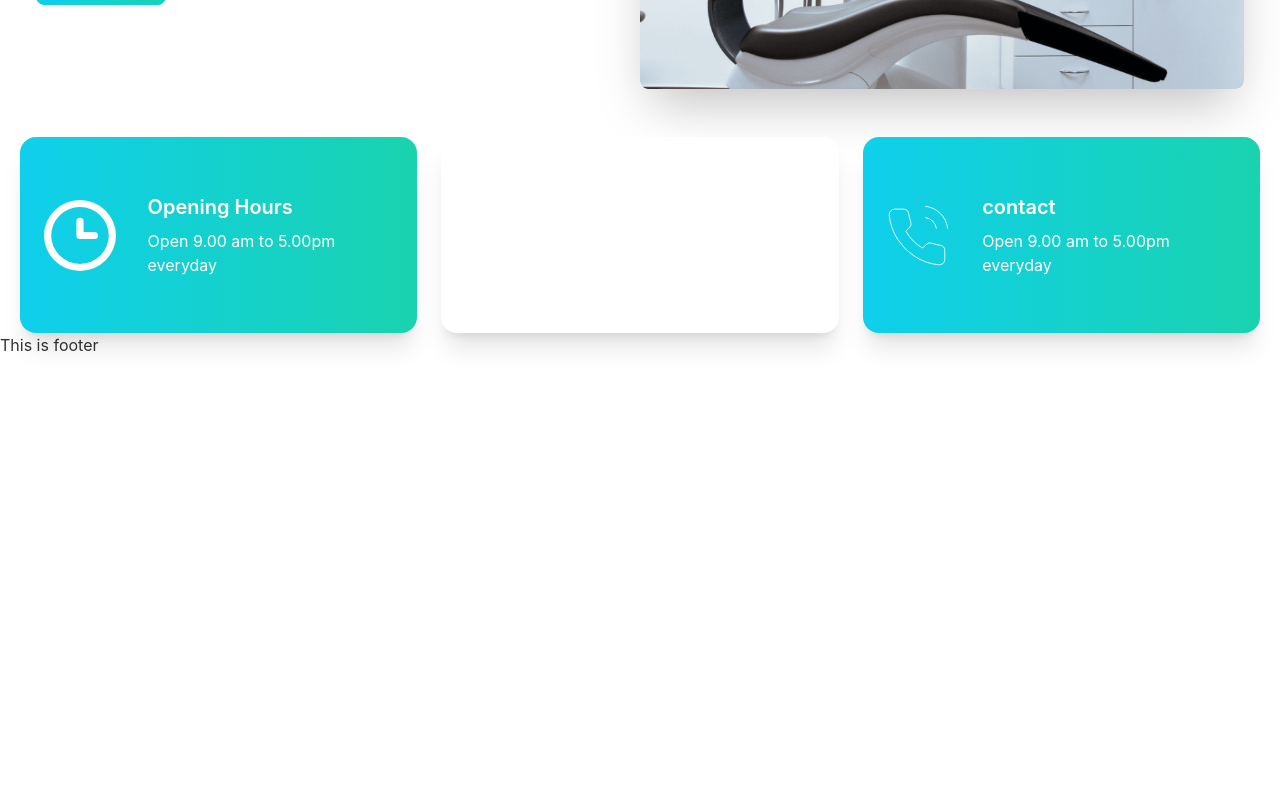
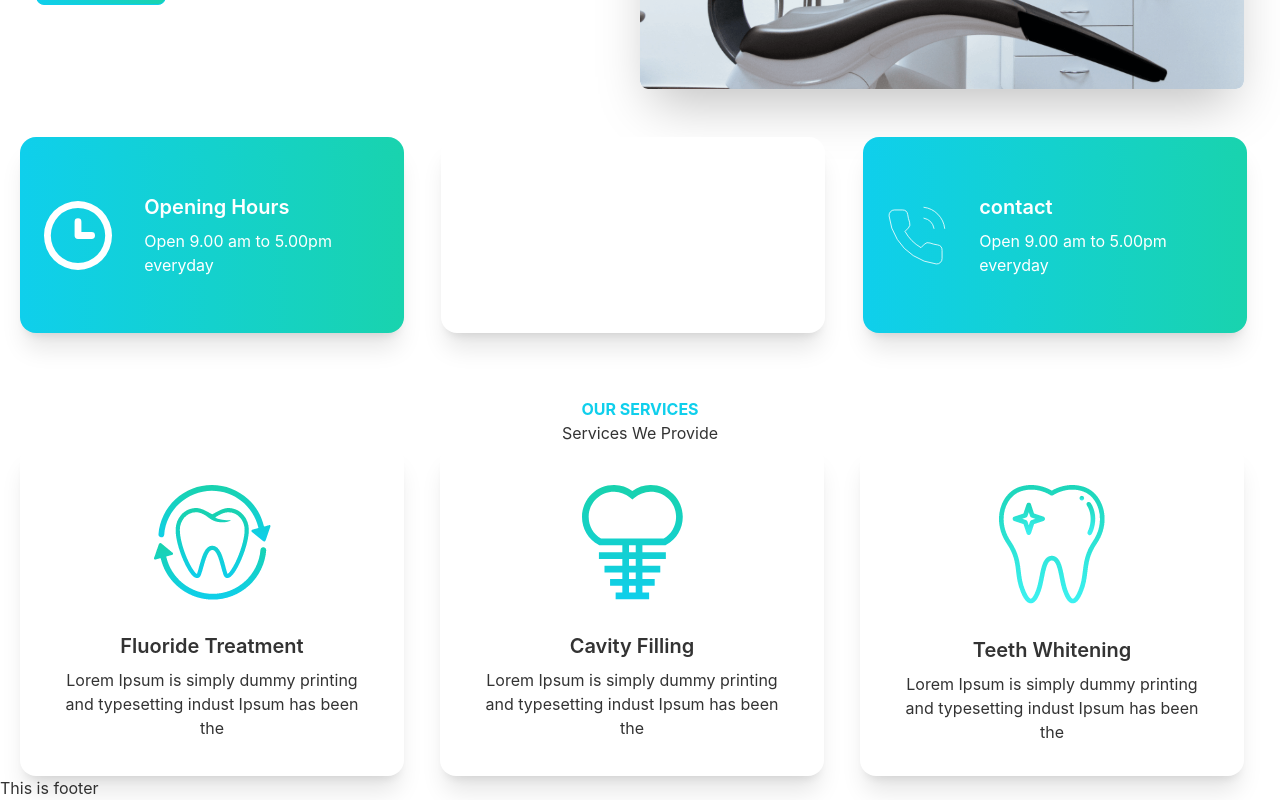
Before and after one commit to mrsahadatarefin/doctors-portal, a React (Create React App) app: page / in a window 1280 px wide. Shown: the part 352-1152 px from the top of the page. Before the commit the page ends 800 px from the top, so only its background shows below. Built offline with nearby package versions, Linux system fonts and the light colour scheme.

Commit message:
services info card done

```diff
--- a/src/Pages/Home/Home/Home.js
+++ b/src/Pages/Home/Home/Home.js
@@ -1,12 +1,14 @@
 import React from 'react';
 import Banner from '../Banner/Banner';
 import InfoCards from '../InfoCart/Infocart';
+import Services from '../services/Services';
 
 const Home = () => {
     return (
         <div className='mx-5'>
            <Banner></Banner>
            <InfoCards></InfoCards>
+           <Services></Services>
         </div>
     );
 };
--- a/src/Pages/Home/InfoCart/Infocard/InfoCard.js
+++ b/src/Pages/Home/InfoCart/Infocard/InfoCard.js
@@ -4,7 +4,7 @@
     const {name,description,icon, bgClass}= card;
 
     return (
-        <div className={`text-white card card-side bg-base-100 shadow-xl p-6 ${bgClass}`}>
+        <div className={`text-white card card-side bg-base-100 w-96 shadow-xl p-6 ${bgClass}`}>
         <figure><img src={icon} alt="Movie"/></figure>
         <div className="card-body ">
           <h2 className="card-title ">{name}</h2>
--- /dev/null
+++ b/src/Pages/Home/services/Services.js
@@ -0,0 +1,50 @@
+import React from 'react';
+import img1 from '../../../assets/images/fluoride.png'
+import img2 from '../../../assets/images/cavity.png'
+import img3 from '../../../assets/images/whitening.png'
+import Service from './service';
+
+
+
+const Services = () => {
+    const servicesData = [
+        {
+     id:1,
+     name:'Fluoride Treatment',
+     description:'Lorem Ipsum is simply dummy printing and typesetting indust Ipsum has been the',
+     img:img1
+    },
+        {
+     id:2,
+     name:'Cavity Filling ',
+     description:'Lorem Ipsum is simply dummy printing and typesetting indust Ipsum has been the',
+     img:img2
+    },
+        {
+     id:3,
+     name:'Teeth Whitening',
+     description:'Lorem Ipsum is simply dummy printing and typesetting indust Ipsum has been the',
+     img:img3
+    }
+]
+    return (
+        <div className=' mt-16'>
+            <div className='text-center'>
+               <h3 className='font-xl font-bold text-primary uppercase'>Our Services</h3>
+               <h2>Services We Provide</h2>
+            </div>
+            <div className='grid gap-5 grid-cols-1 md:grid-cols-2 lg:grid-cols-3'>
+
+              {
+                servicesData.map(servicesInfo => <Service
+                key={servicesInfo.id}
+                servicesInfo={servicesInfo}
+                ></Service> )
+              }
+            </div>
+
+        </div>
+    );
+};
+
+export default Services;
--- /dev/null
+++ b/src/Pages/Home/services/service.js
@@ -0,0 +1,19 @@
+import React from 'react';
+
+const Service = ({servicesInfo}) => {
+    const {name,description,img }=servicesInfo
+    return (
+        <div className="card w-96 bg-base-100 shadow-xl">
+  <figure className="px-10 pt-10">
+    <img src={img} alt='' />
+  </figure>
+  <div className="card-body items-center text-center">
+    <h2 className="card-title">{name}</h2>
+    <p>{description}</p>
+
+  </div>
+</div>
+    );
+};
+
+export default Service;
```
